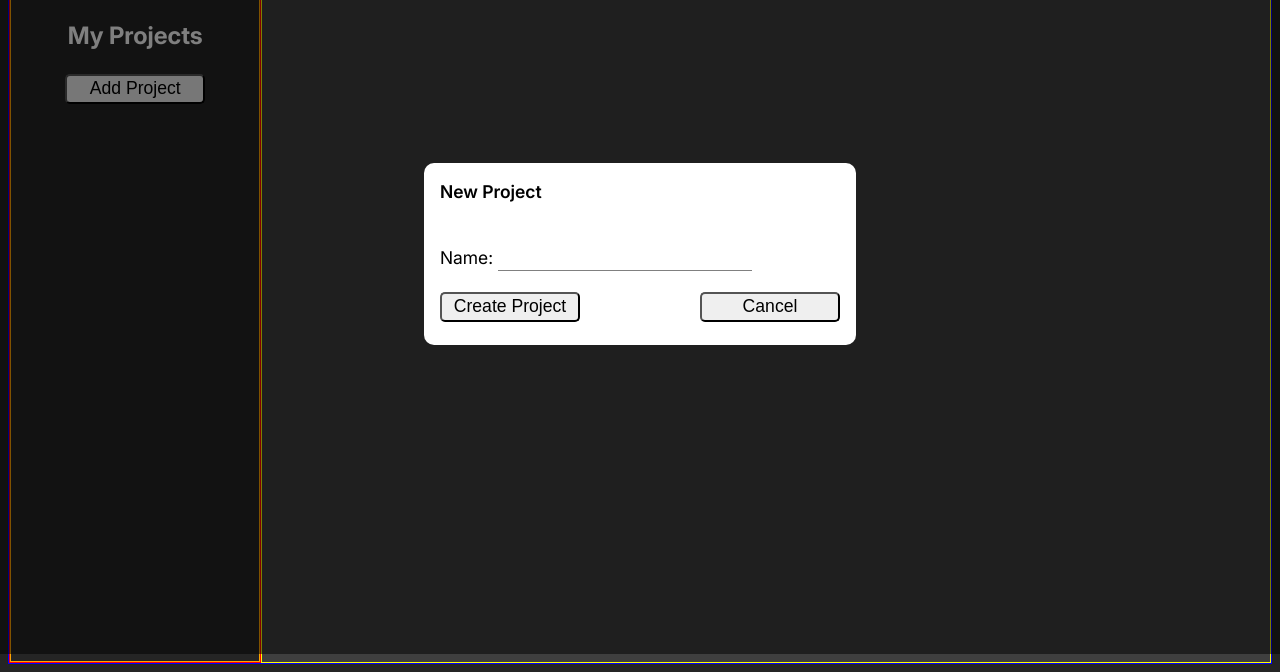
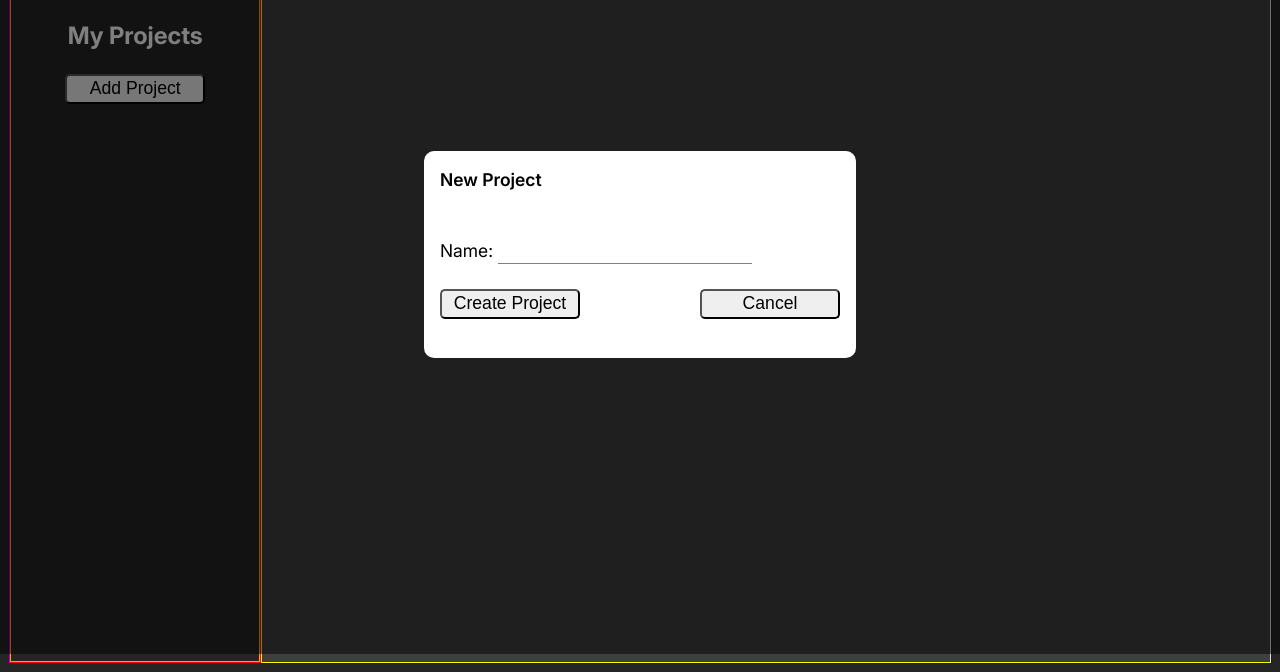
Before and after one commit to Q-Chan97/todo-list, a website built with webpack: page src/template.html in a window 1280 px wide. Both pictures are taken after a click on the button "Add Project". Shown: the part 146-818 px from the top of the page. Built offline with nearby package versions, Linux system fonts and the light colour scheme.

Commit message:
Change modal styling

```diff
--- a/src/styles.css
+++ b/src/styles.css
@@ -145,7 +145,7 @@ button:hover {
 /* Project Modal */
 
 #new-project-modal {
-    height: 150px;
+    height: 175px;
     width: 400px;
     border: none;
     border-radius: 10px;
@@ -181,6 +181,7 @@ button:hover {
     border-bottom: 1px solid gray;
     width: 250px;
     font-size: 1.2rem;
+    margin-bottom: 5px;
 }
 
 #new-project-name-section input:focus {
```
